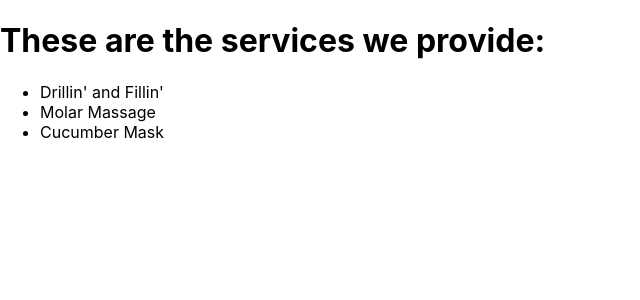
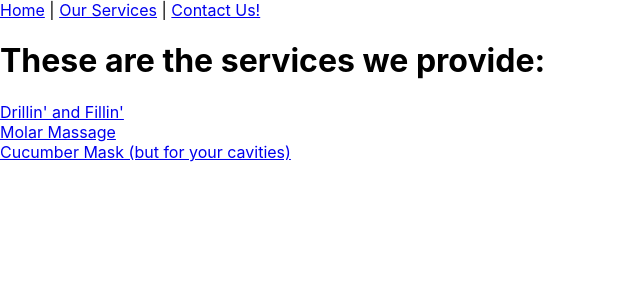
Before and after one commit to SEI-SEA-1-25/dental-health-day, a React (Create React App) app: page /services in a window 1280 px wide. Shown: the top 300 px of the page, without its empty margins (0-640 px from the left). Built offline with nearby package versions, Linux system fonts and the light colour scheme.

Commit message:
First draft of solution.

```diff
--- a/src/App.jsx
+++ b/src/App.jsx
@@ -1,14 +1,33 @@
-import { BrowserRouter as Router, Route, Link } from "react-router-dom";
+import { BrowserRouter as Router, Route } from "react-router-dom";
 import Home from "./components/Home";
 import Services from "./components/pages/Services";
 import Contact from "./components/pages/Contact";
+import Header from "./components/pages/partials/Header";
+import Service from "./components/pages/Service";
+import serviceDetails from "./data/serviceDetails";
 
 function App() {
   return (
     <Router>
       <div className="App">
+        <Header />
         <Route exact path="/" component={Home} />
-        <Route path="/services" component={Services} />
+        <Route
+          path="/services"
+          render={() => <Services services={serviceDetails} />}
+        />
+        <Route
+          path="/services/:id"
+          render={(props) => {
+            const service = serviceDetails.find(
+              (service) => service.id.toString() === props.match.params.id
+            );
+
+            props = { ...props, ...service };
+
+            return <Service {...props} />;
+          }}
+        />
         <Route path="/contact" component={Contact} />
       </div>
     </Router>
--- /dev/null
+++ b/src/components/pages/Service.jsx
@@ -0,0 +1,12 @@
+const Service = (props) =>
+  !props.name ? (
+    <h3>That is not a service we have yet!</h3>
+  ) : (
+    <div>
+      <h1>{props.name}</h1>
+      <p>${props.price}</p>
+      <p>Description: {props.description}</p>
+    </div>
+  );
+
+export default Service;
--- a/src/components/pages/Services.jsx
+++ b/src/components/pages/Services.jsx
@@ -1,12 +1,14 @@
-function Services() {
+import { Link } from "react-router-dom";
+
+function Services(props) {
   return (
     <div>
       <h1>These are the services we provide:</h1>
-      <ul>
-        <li>Drillin' and Fillin'</li>
-        <li>Molar Massage</li>
-        <li>Cucumber Mask</li>
-      </ul>
+      {props.services.map((service) => (
+        <div>
+          <Link to={`/services/${service.id}`}>{service.name}</Link>
+        </div>
+      ))}
     </div>
   );
 }
--- /dev/null
+++ b/src/components/pages/partials/Header.jsx
@@ -0,0 +1,15 @@
+import { Link } from "react-router-dom";
+
+const Header = () => (
+  <header>
+    <nav>
+      <Link to="/">Home</Link>
+      {" | "}
+      <Link to="/services">Our Services</Link>
+      {" | "}
+      <Link to="/contact">Contact Us!</Link>
+    </nav>
+  </header>
+);
+
+export default Header;
--- /dev/null
+++ b/src/data/serviceDetails.js
@@ -0,0 +1,22 @@
+const services = [
+  {
+    id: 1,
+    name: "Drillin' and Fillin'",
+    price: 300,
+    description: "Root canal!",
+  },
+  {
+    id: 2,
+    name: "Molar Massage",
+    price: 500,
+    description: "Relax, teeth. Relaaaaaaax.",
+  },
+  {
+    id: 3,
+    name: "Cucumber Mask (but for your cavities)",
+    price: 350,
+    description: "Your cavities have never been so radiant!",
+  },
+];
+
+export default services;
```
